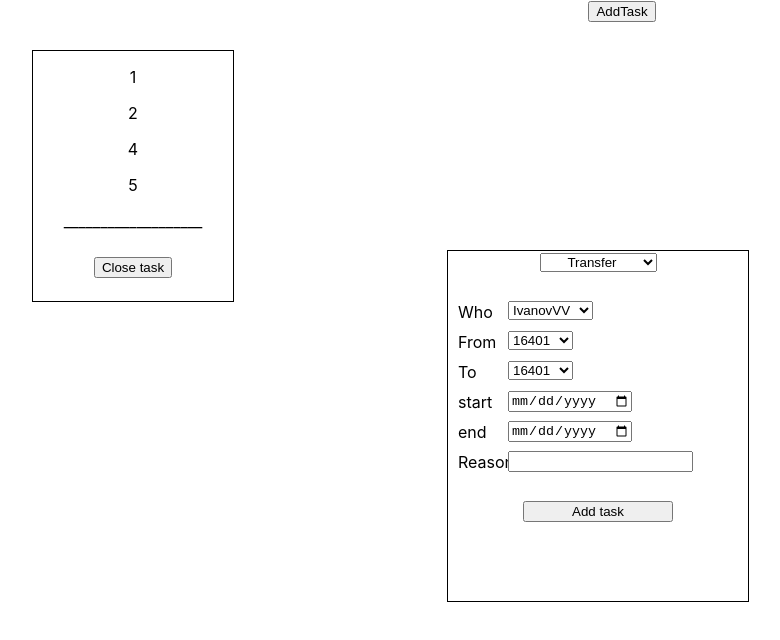
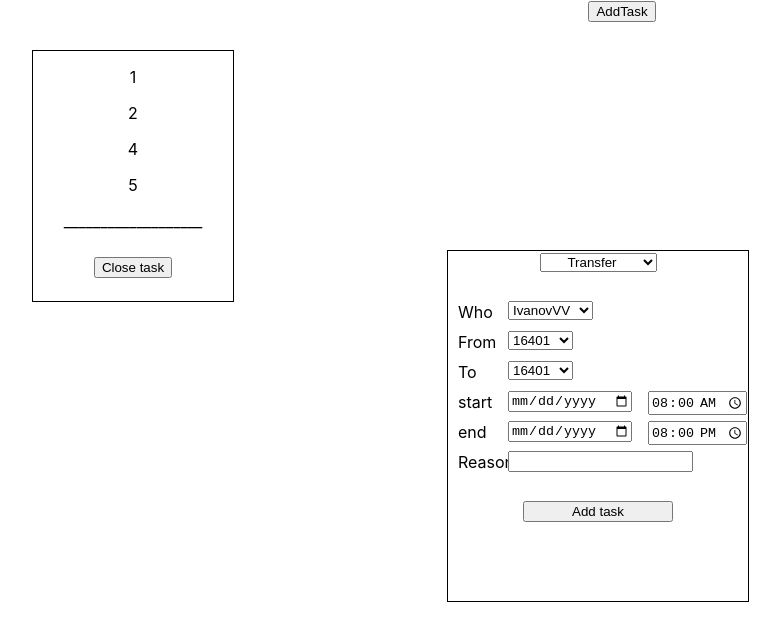
Before and after one commit to belkaz/monop, a React app: page / in a window 1280 px wide. Both pictures are taken after a click on the button "AddTask". Shown: the whole page, without its empty margins (18-798 px from the left). Built offline with nearby package versions, Linux system fonts and the light colour scheme.

Commit message:
refactor

```diff
--- a/src/Components/AddTask/AddTaskTransfer/AddTaskTransfer.js
+++ b/src/Components/AddTask/AddTaskTransfer/AddTaskTransfer.js
@@ -14,7 +14,9 @@ class AddTaskTransfer extends Component {
             curEndDATE : '2019-01-01',
             curFROM : '',
             curTO : '',
-            curREASON : ''
+            curREASON : '',
+            curSTime : '08:00',
+            curETime : '20:00'
         }
     }
     genFIOSelect () {
@@ -64,12 +66,22 @@ class AddTaskTransfer extends Component {
             curREASON : e.target.value
         })
     };
+    ETimehandler = ( e ) => {
+        this.setState({
+            curETime : e.target.value
+        });
+    };
+    STimehandler = ( e ) => {
+        this.setState({
+            curSTime : e.target.value
+        });
+    };
     AddTaskCloseHandler = () => {
             this.props.tryToAddTask ( {
                 typ : 0,
                 WHO : this.state.curFIO,
-                WHENSTART: this.state.curStartDATE,
-                WHENEND : this.state.curEndDATE,
+                WHENSTART: this.state.curStartDATE + '_' +this.state.curSTime ,
+                WHENEND : this.state.curEndDATE + '_' +this.state.curETime,
                 FROM : this.state.curFROM,
                 TO : this.state.curTO,
                 REASON : this.state.curREASON
@@ -80,7 +92,9 @@ class AddTaskTransfer extends Component {
                 curEndDATE : '2019-01-01',
                 curFROM : '',
                 curTO : '',
-                curREASON : ''
+                curREASON : '',
+                curSTime : '08:00',
+                curETime : '20:00'
             })
     };
     render () {
@@ -116,6 +130,16 @@ class AddTaskTransfer extends Component {
                 className = 'ATTWhenStart ATTel'
                 type = 'date'
                 onChange = { this.StartDATEhandler }></input>
+            <input
+                className = 'ATTWhenSTime ATTel'
+                type = 'time'
+                value = { this.state.curSTime }
+                onChange = { this.STimehandler }></input>
+            <input
+                className = 'ATTWhenETime ATTel'
+                type = 'time'
+                value = { this.state.curETime }
+                onChange = { this.ETimehandler }></input>
             <p
                 className = 'ATTWhenEndLab ATTLab'>end</p>
             <input
--- a/src/Components/AddTask/AddTaskTransfer/AddTaskTransfer.sass
+++ b/src/Components/AddTask/AddTaskTransfer/AddTaskTransfer.sass
@@ -11,10 +11,14 @@
     top: 65px
 .ATTUnitToLab, .ATTUnitTo
     top: 95px
-.ATTWhenStartLab, .ATTWhenStart
+.ATTWhenStartLab, .ATTWhenStart, .ATTWhenSTime
     top: 125px
-.ATTWhenEndLab, .ATTWhenEnd
+.ATTWhenETime
+    left: 200px
+.ATTWhenEndLab, .ATTWhenETime, .ATTWhenEnd
     top: 155px
+.ATTWhenSTime
+    left: 200px
 .ATTReasonLab, .ATTReason
     top: 185px
 .ATTBut
```
